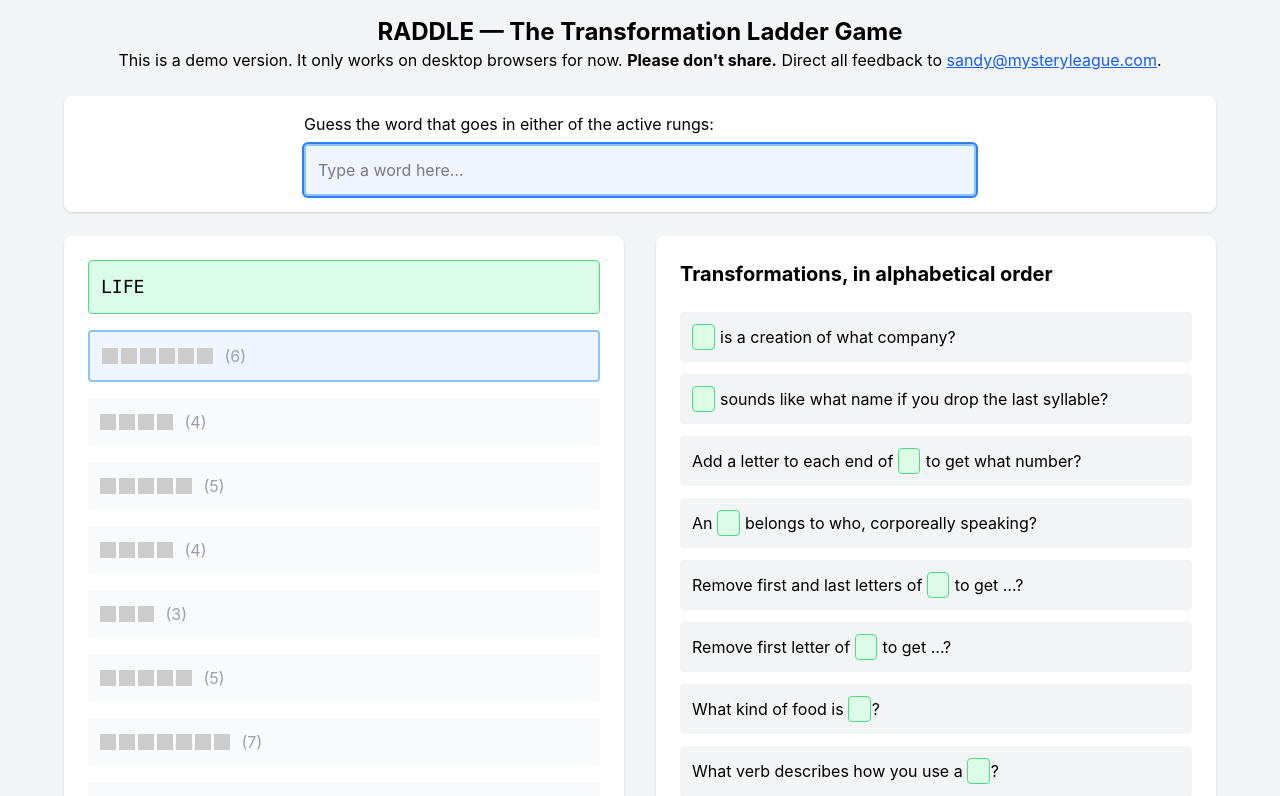
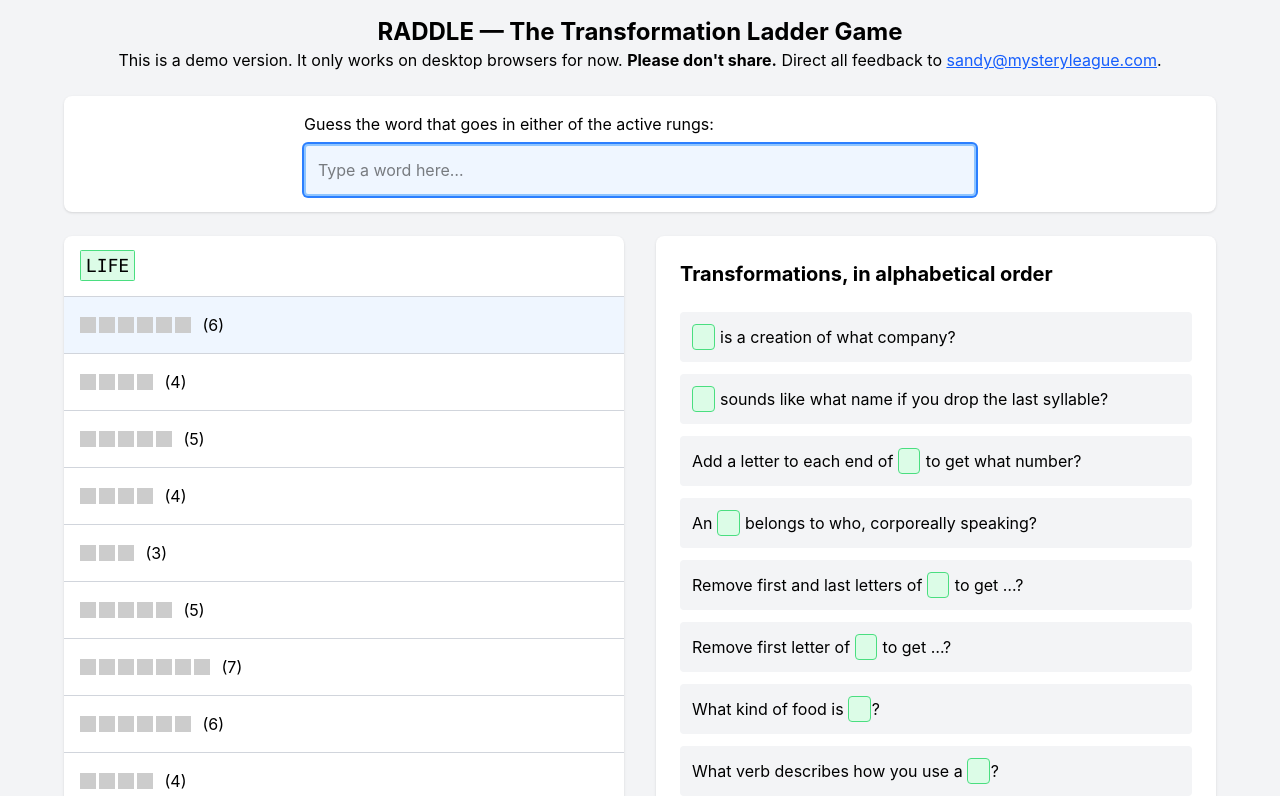
Before and after one commit to santheo/raddle, a SvelteKit app: page / in a window 1280 px wide. Shown: the top 796 px of the page. Built offline with nearby package versions, Linux system fonts and the light colour scheme.

Commit message:
Change style of ladder, add new ladder

```diff
--- a/src/routes/+page.svelte
+++ b/src/routes/+page.svelte
@@ -34,7 +34,8 @@
         word: node.word,
         transformation: node.transformation,
         isRevealed: index === 0 || index === ladderData.length - 1,
-        isClueShown: 0
+        isClueShown: 0,
+        isNext: false // Add this default property
       }));
 
       // Create alphabetically sorted clues
@@ -51,6 +52,7 @@
 
       // Focus the input element
       inputElement?.focus();
+      updateNextRungs(); // Add this line
     } catch (error) {
       console.error('Error loading puzzle:', error);
     }
@@ -68,6 +70,7 @@ function handleInput(event) {
     if (isValidWord(word, topIndex) || isValidWord(word, bottomIndex)) {
       const matchIndex = isValidWord(word, topIndex) ? topIndex : bottomIndex;
       ladder[matchIndex].isRevealed = true;
+      updateNextRungs(); // Add this line
       revealedWords = [...revealedWords, word];
 
       // Show clues based on direction
@@ -121,6 +124,16 @@ function handleInput(event) {
   function isValidWord(word, index) {
     return ladder[index]?.word === word;
   }
+
+  function updateNextRungs() {
+    const topNextIndex = ladder.findIndex(r => !r.isRevealed);
+    const bottomNextIndex = ladder.length - 1 - [...ladder].reverse().findIndex(r => !r.isRevealed);
+
+    ladder = ladder.map((rung, index) => ({
+      ...rung,
+      isNext: !rung.isRevealed && (index === topNextIndex || index === bottomNextIndex)
+    }));
+  }
 </script>
 
 <main class="min-h-screen bg-gray-100 p-4">
@@ -159,31 +172,25 @@ function handleInput(event) {
     <!-- Main grid -->
     <div class="grid grid-cols-1 md:grid-cols-2 gap-8">
       <!-- Left side: Ladder -->
-      <div class="bg-white rounded-lg shadow p-6">
-        <div class="space-y-4">
+      <div class="bg-white rounded-lg shadow">
+        <div class="divide-y divide-gray-300">
           {#each ladder as rung, index}
-            <div class="flex items-center space-x-4">
-              <div class="flex-1 p-3 rounded
-              {rung.isClueShown ? "clue-shown" : rung.isRevealed ? "bg-green-100 revealed" : ""}
-              {((!rung.isRevealed &&
-                (index === ladder.findIndex(r => !r.isRevealed) ||
-                index === ladder.length - 1 - [...ladder].reverse().findIndex(r => !r.isRevealed))
-              ) ? 'bg-blue-50 border-blue-300 border-2' : 'bg-gray-50')}
-              ">
+            <div class="p-4 {(rung.isNext ? 'bg-blue-50' : '')}">
+              <div class="{rung.isClueShown ? "clue-shown" : ""}">
                 {#if rung.isRevealed}
-                  <span class="flex flex-col">
-                    {#if rung.isClueShown && rung.transformation}
+                  <span class="">
+                    {#if rung.isClueShown}
                       <span class="text-m text-gray-600">
                         {rung.transformation.split('^')[0]}
                         <span class="revealed-word font-mono text-lg">{rung.word}</span>
                         {rung.transformation.split('^')[1]}
                       </span>
                     {:else}
-                      <span class="font-mono text-lg">{rung.word}</span>
+                      <span class="font-mono text-lg revealed-word">{rung.word}</span>
                     {/if}
                   </span>
                 {:else}
-                  <span class="text-gray-400">
+                  <span class="">
                     {#each rung.word.split(' ') as word, i}
                       <span class="word-box">
                       {#each Array(word.length) as _, j}
```
Also changed, not shown: static/data/caterpillar-butterfly.txt (added), static/data/puzzle.txt.
